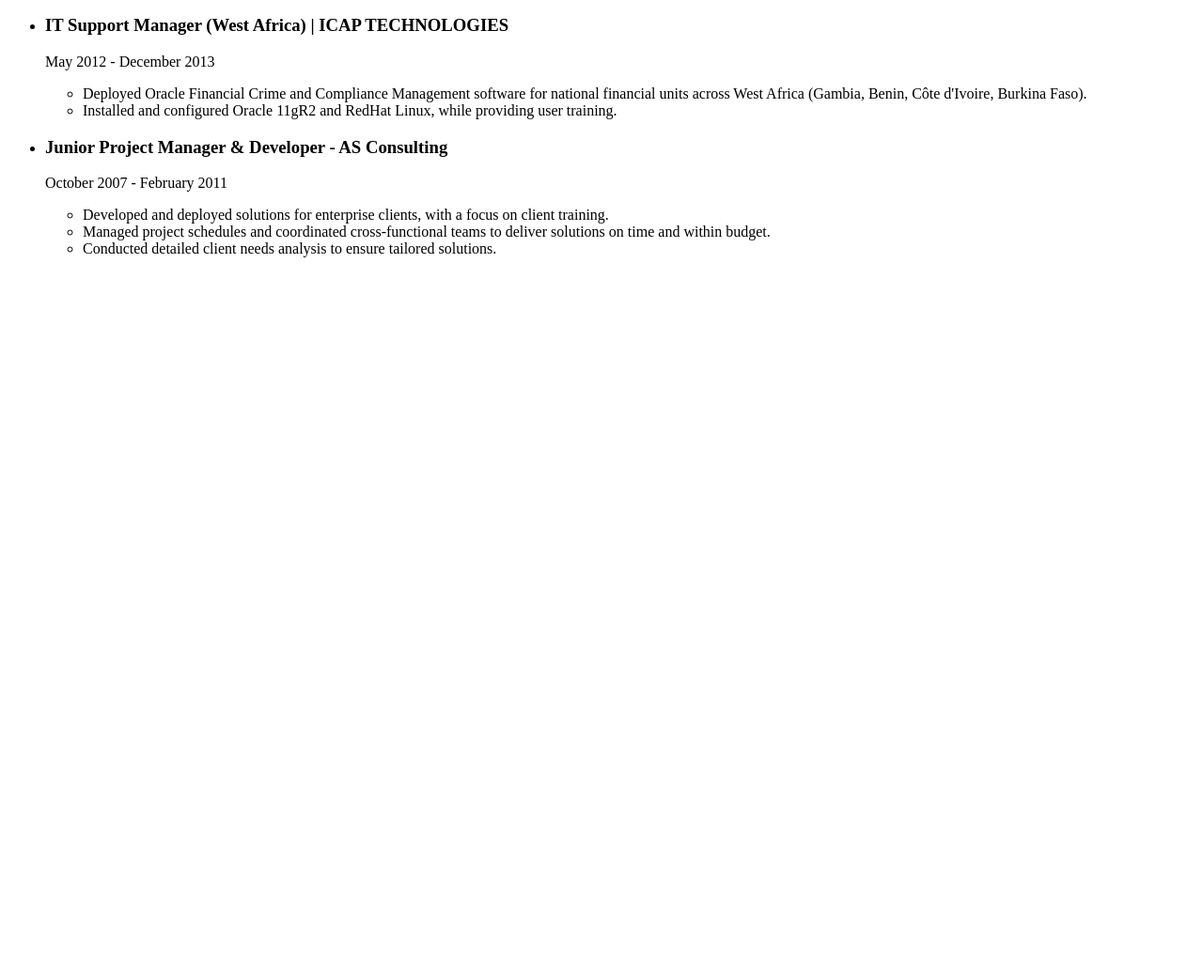
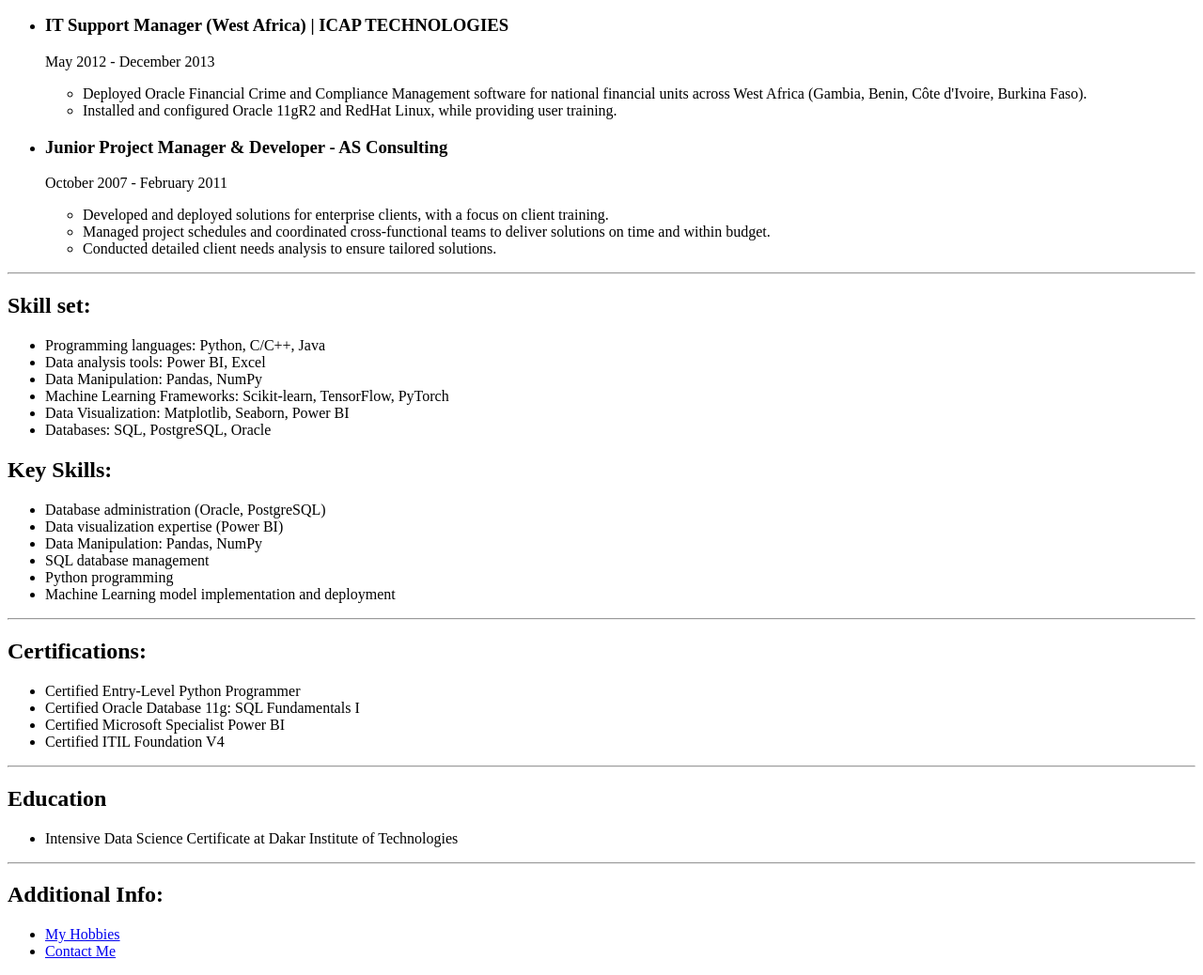
Before and after one commit to NdjaBlanchard/HTML-MyResume, a plain HTML site: page index.html in a window 1280 px wide. Shown: the part 1344-2382 px from the top of the page at 94% size. Before the commit the page ends 1634 px from the top, so only its background shows below. Drawn offline with Linux system fonts and the light colour scheme.

Commit message:
Update of index.html file and creation of hobbies.html and contact.html

```diff
--- a/index.html
+++ b/index.html
@@ -157,11 +157,60 @@
         <h3>Junior Project Manager & Developer - AS Consulting</h3>
         <p>October 2007 - February 2011</p>
         <ul>
-          <li>Developed and deployed solutions for enterprise clients, with a focus on client training.</li>
-          <li>Managed project schedules and coordinated cross-functional teams to deliver solutions on time and within budget.</li>
-          <li>Conducted detailed client needs analysis to ensure tailored solutions.</li>
+          <li>
+            Developed and deployed solutions for enterprise clients, with a
+            focus on client training.
+          </li>
+          <li>
+            Managed project schedules and coordinated cross-functional teams to
+            deliver solutions on time and within budget.
+          </li>
+          <li>
+            Conducted detailed client needs analysis to ensure tailored
+            solutions.
+          </li>
         </ul>
       </li>
     </ul>
+    <hr />
+    <h2>Skill set:</h2>
+    <ul>
+      <li>Programming languages: Python, C/C++, Java</li>
+      <li>Data analysis tools: Power BI, Excel</li>
+      <li>Data Manipulation: Pandas, NumPy</li>
+      <li>Machine Learning Frameworks: Scikit-learn, TensorFlow, PyTorch</li>
+      <li>Data Visualization: Matplotlib, Seaborn, Power BI</li>
+      <li>Databases: SQL, PostgreSQL, Oracle</li>
+    </ul>
+    <h2>Key Skills:</h2>
+    <ul>
+      <li>Database administration (Oracle, PostgreSQL)</li>
+      <li>Data visualization expertise (Power BI)</li>
+      <li>Data Manipulation: Pandas, NumPy</li>
+      <li>SQL database management</li>
+      <li>Python programming</li>
+      <li>Machine Learning model implementation and deployment</li>
+    </ul>
+    <hr />
+    <h2>Certifications:</h2>
+    <ul>
+      <li>Certified Entry-Level Python Programmer</li>
+      <li>Certified Oracle Database 11g: SQL Fundamentals I</li>
+      <li>Certified Microsoft Specialist Power BI</li>
+      <li>Certified ITIL Foundation V4</li>
+    </ul>
+    <hr />
+    <h2>Education</h2>
+    <ul>
+      <li>
+        Intensive Data Science Certificate at Dakar Institute of Technologies
+      </li>
+    </ul>
+    <hr />
+    <h2>Additional Info:</h2>
+    <ul>
+        <li><a href="./hobbies.html">My Hobbies</a></li>
+        <li><a href="./contact.html">Contact Me</a></li>
+    </ul>
   </body>
 </html>
```
Also changed, not shown: contact.html (added), hobbies.html (added).
